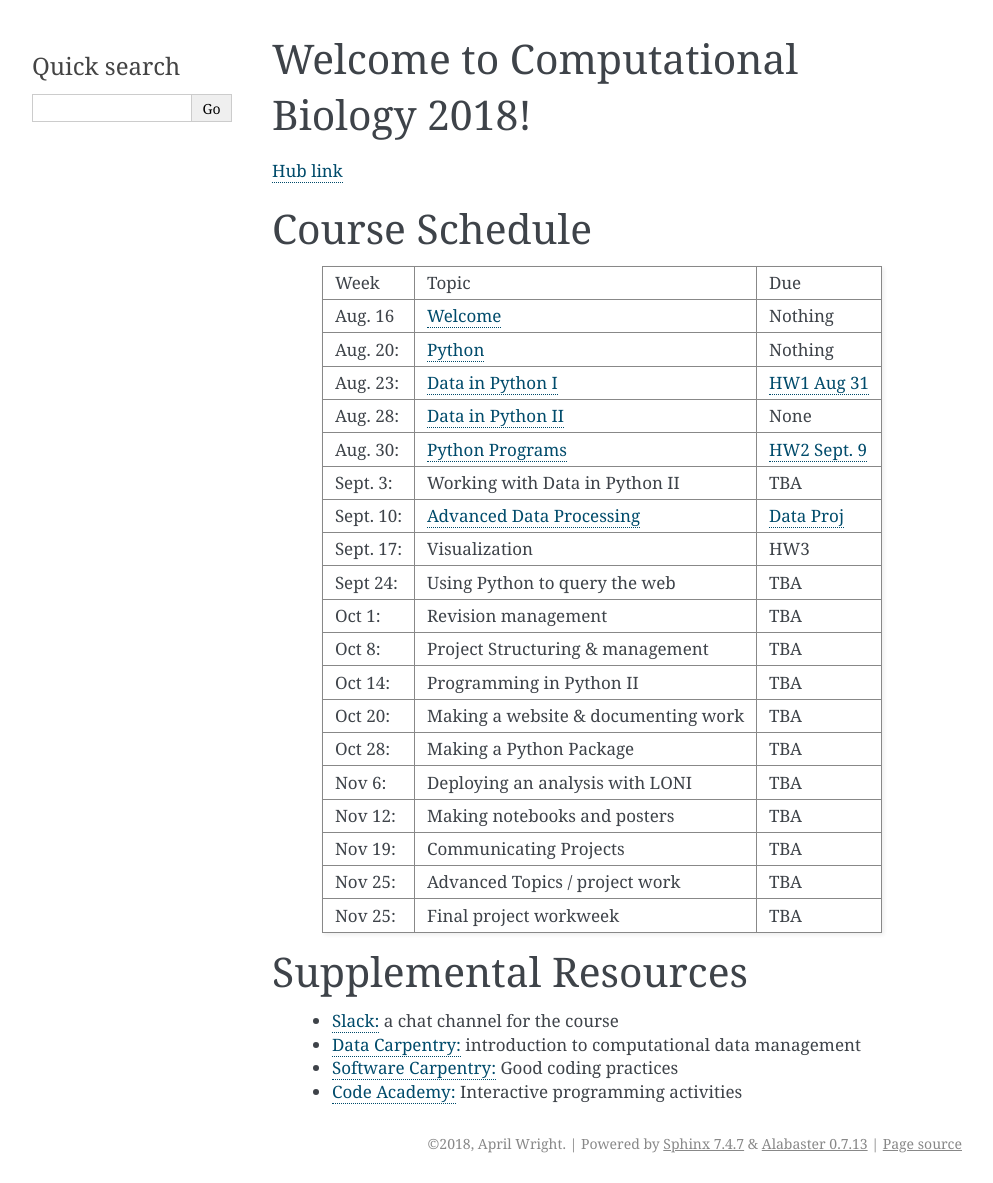
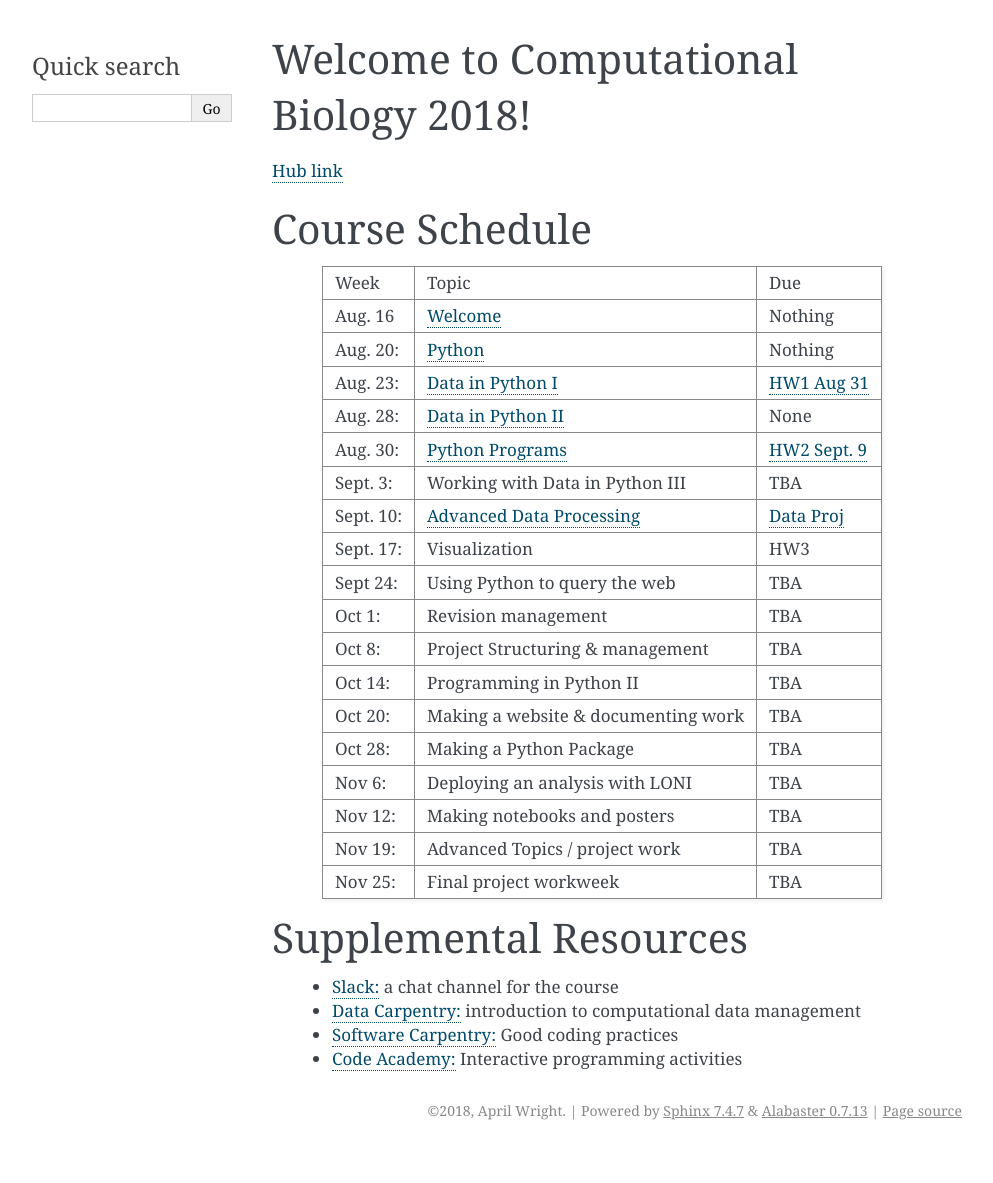
Before and after one commit to wrightaprilm/CompBio2018, a Sphinx documentation site: the page built from docs/index.rst, in a window 1280 px wide. Shown: the whole page, without its empty margins (148-1141 px from the left). Built offline with Sphinx 7.4.7, drawn with Linux system fonts in a browser that asks for light colours; after the commit the page ends 1150 px from its top, so only the background shows below that.

Commit message:
update index to remove imaginary days

```diff
--- a/docs/index.rst
+++ b/docs/index.rst
@@ -29,7 +29,7 @@ Course Schedule
 +------------+----------------------------------------------------------+-------------------------------------------+
 | Aug. 30:   | `Python Programs <http://class.selucompbio2018.com>`_    | `HW2 Sept. 9 <https://bit.ly/2NyD88n>`_   |
 +------------+----------------------------------------------------------+-------------------------------------------+
-| Sept. 3:   |	Working with Data in Python II                          | TBA                                       |
+| Sept. 3:   |	Working with Data in Python III                         | TBA                                       |
 +------------+----------------------------------------------------------+-------------------------------------------+
 | Sept. 10:  |	`Advanced Data Processing <https://bit.ly/2NyD88n>`_    | `Data Proj <https://bit.ly/2MfhBA2>`_     |
 +------------+----------------------------------------------------------+-------------------------------------------+
@@ -51,9 +51,7 @@ Course Schedule
 +------------+----------------------------------------------------------+-------------------------------------------+
 | Nov 12:    |	Making notebooks and posters                            | TBA                                       |
 +------------+----------------------------------------------------------+-------------------------------------------+
-| Nov 19:    |	Communicating Projects	                                |TBA                                        |
-+------------+----------------------------------------------------------+-------------------------------------------+
-| Nov 25:    |	Advanced Topics   / project work                        | TBA                                       |
+| Nov 19:    |	Advanced Topics   / project work                        | TBA                                       |
 +------------+----------------------------------------------------------+-------------------------------------------+
 | Nov 25:    |	Final project workweek                                  | TBA                                       |
 +------------+----------------------------------------------------------+-------------------------------------------+
```
